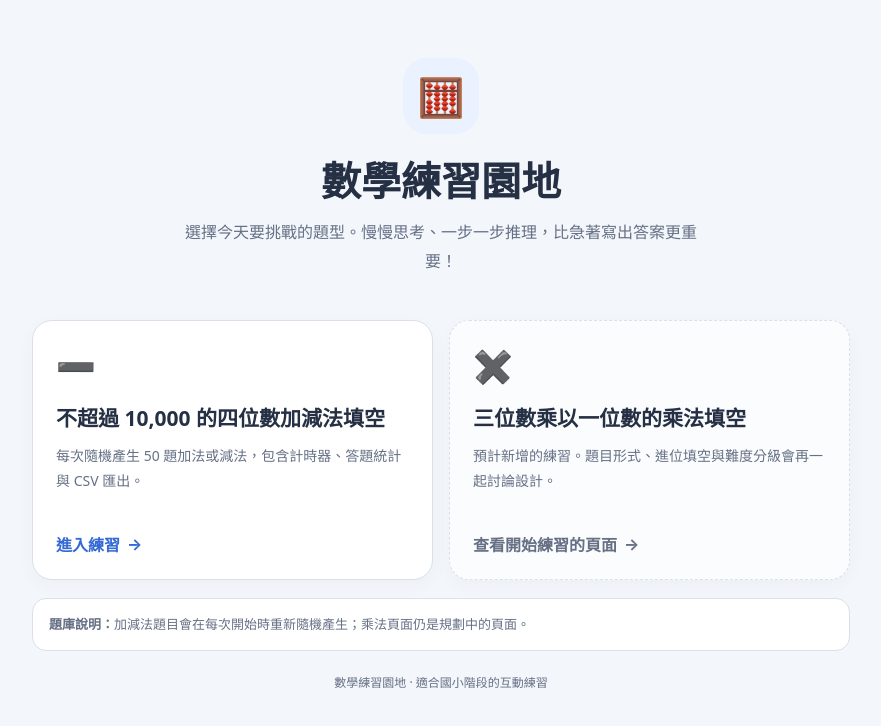
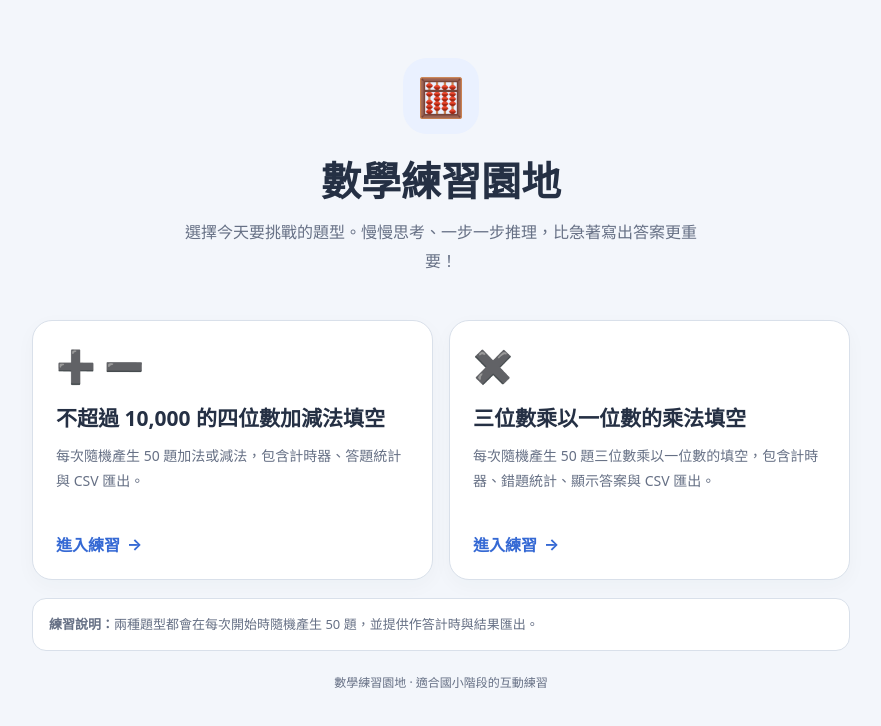
Before and after one commit to springtreetw/math, a plain HTML site: page index.html in a window 1280 px wide. Shown: the whole page, without its empty margins (199-1080 px from the left). Drawn offline with Linux system fonts and the light colour scheme.

Commit message:
Add files via upload
5th version
update index

```diff
--- a/index.html
+++ b/index.html
@@ -15,7 +15,6 @@ h1{font-size:clamp(28px,6vw,40px);margin:0 0 10px}.hero p{margin:0 auto;color:va
 .card:hover{transform:translateY(-2px);border-color:#9db5ef}.icon{font-size:32px;margin-bottom:16px}
 .card h2{font-size:21px;line-height:1.45;margin:0 0 10px}.card p{font-size:14px;line-height:1.8;color:var(--muted);margin:0 0 18px}
 .card .cta{margin-top:auto;display:inline-flex;align-items:center;gap:7px;color:var(--blue);font-weight:750}
-.card.planned{background:#fbfcfe;border-style:dashed}.planned .cta{color:#667085}
 .note{margin:18px 0 0;background:#fff;border:1px solid var(--line);border-radius:14px;padding:14px 16px;color:var(--muted);font-size:13px;line-height:1.8}
 footer{text-align:center;color:var(--muted);font-size:12px;margin-top:22px}
 @media(max-width:620px){.cards{grid-template-columns:1fr}.card{min-height:220px}.hero{padding-top:18px}}
@@ -29,18 +28,18 @@ footer{text-align:center;color:var(--muted);font-size:12px;margin-top:22px}
 </section>
 <section class="cards" aria-label="練習題型">
  <a class="card" href="four-digit-add-subtract.html">
-  <div class="icon" aria-hidden="true">➖</div>
+  <div class="icon" aria-hidden="true">➕ ➖</div>
   <h2>不超過 10,000 的四位數加減法填空</h2>
   <p>每次隨機產生 50 題加法或減法，包含計時器、答題統計與 CSV 匯出。</p>
   <span class="cta">進入練習 <span aria-hidden="true">→</span></span>
  </a>
- <a class="card planned" href="three-digit-multiplication.html">
+ <a class="card" href="three-digit-multiplication.html">
   <div class="icon" aria-hidden="true">✖️</div>
   <h2>三位數乘以一位數的乘法填空</h2>
-  <p>預計新增的練習。題目形式、進位填空與難度分級會再一起討論設計。</p>
-  <span class="cta">查看開始練習的頁面 <span aria-hidden="true">→</span></span>
+  <p>每次隨機產生 50 題三位數乘以一位數的填空，包含計時器、錯題統計、顯示答案與 CSV 匯出。</p>
+  <span class="cta">進入練習 <span aria-hidden="true">→</span></span>
  </a>
 </section>
-<div class="note"><strong>題庫說明：</strong>加減法題目會在每次開始時重新隨機產生；乘法頁面仍是規劃中的頁面。</div>
+<div class="note"><strong>練習說明：</strong>兩種題型都會在每次開始時隨機產生 50 題，並提供作答計時與結果匯出。</div>
 <footer>數學練習園地 · 適合國小階段的互動練習</footer>
 </main></body></html>
```
